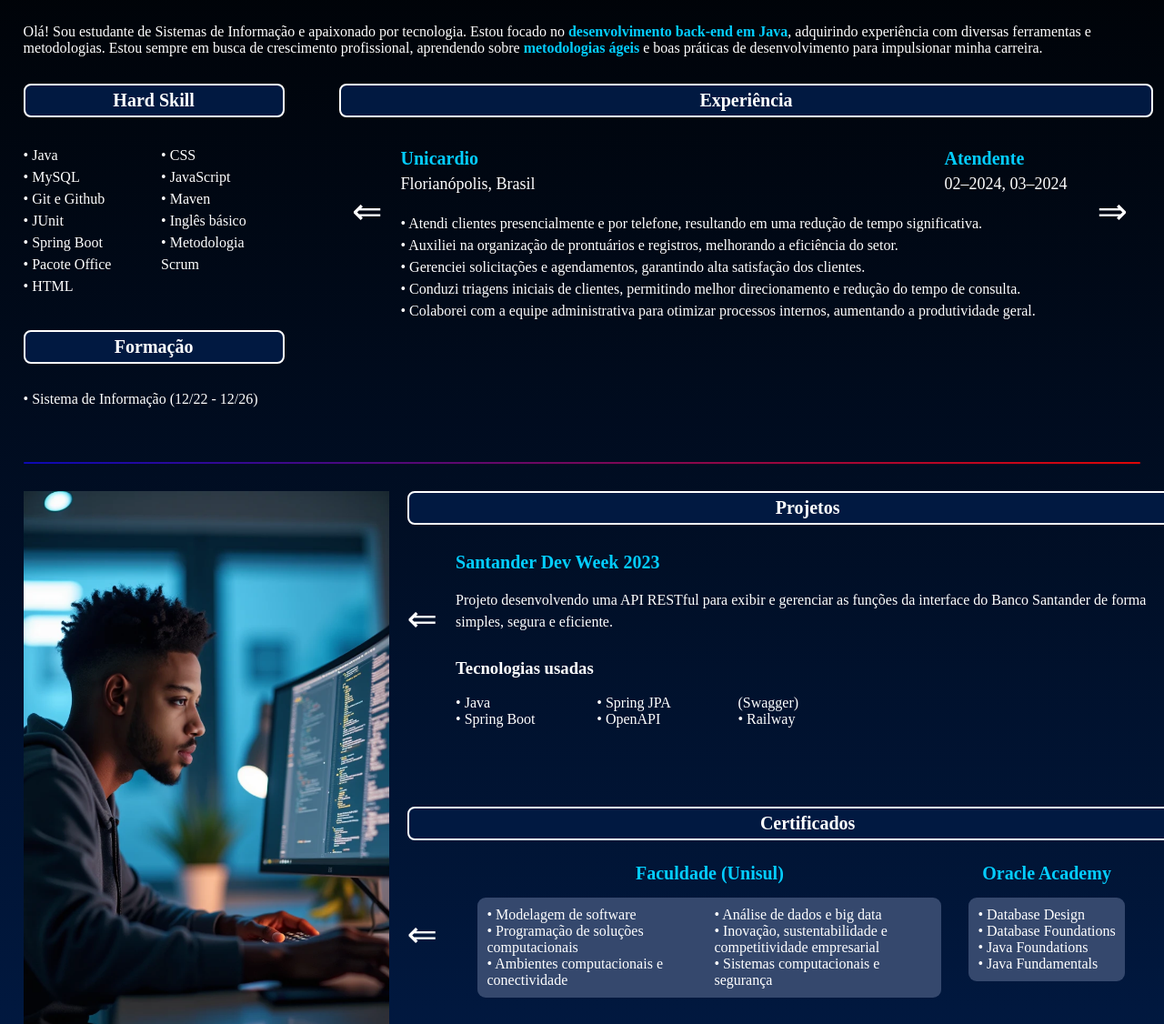
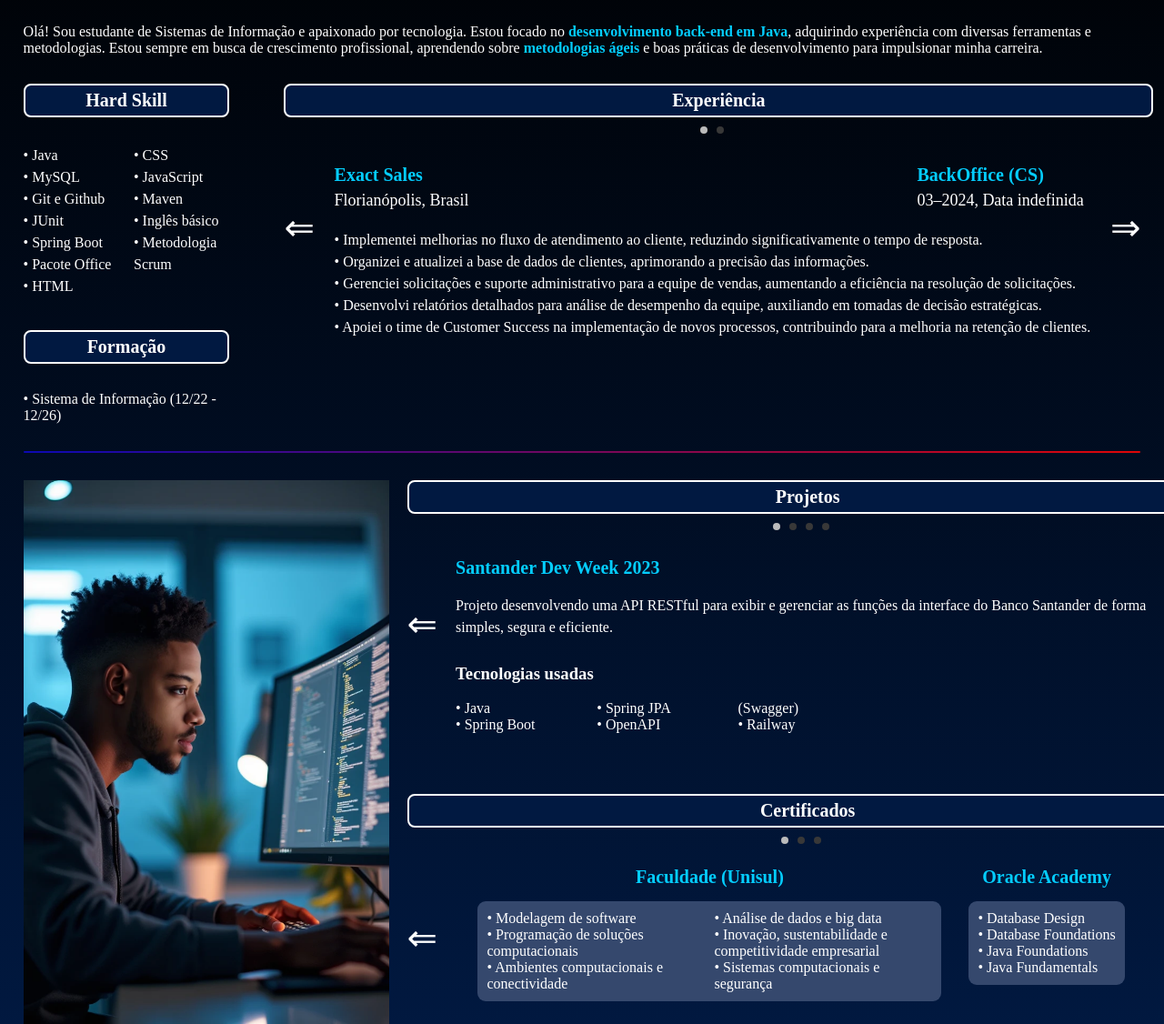
Before and after one commit to Viniciuss2004/Portifolio, a plain HTML site: page index.html in a window 1280 px wide. Shown: the part 180-1306 px from the top of the page at 91% size. Drawn offline with Linux system fonts and the light colour scheme.

Commit message:
Código organizado e Projeto concluido

```diff
--- a/index.html
+++ b/index.html
@@ -52,10 +52,30 @@
             <div class="experiencia-container">
                 <h1 class="titulo-experiencia">Experiência</h1>
 
+                <div class="bolinhas-container">
+                    <span class="bolinha-exp" id="1"></span>
+                    <span class="bolinha-exp" id="2"></span>
+                </div>
+
                 <div class="experiencia">
                         <button class="seta-exp" id="seta-dupla-esquerda-experiencias">&#8656;</button>
                     <div class="colunas-experiencias">
+
                         <div class="experiencia-item" id="experiencia-1">
+                            <p class="descricao-cabecalho">
+                                <strong>Exact Sales</strong><br>
+                                Florianópolis, Brasil<br>
+                                <strong>BackOffice (CS)<br></strong> 03–2024, Data indefinida<br>
+                            </p><br>
+                            <p class="descricao-experiencia">  • Implementei melhorias no fluxo de atendimento ao cliente, reduzindo significativamente o tempo de resposta.<br>
+                            • Organizei e atualizei a base de dados de clientes, aprimorando a precisão das informações.<br>
+                            • Gerenciei solicitações e suporte administrativo para a equipe de vendas, aumentando a eficiência na resolução de solicitações.<br>
+                            • Desenvolvi relatórios detalhados para análise de desempenho da equipe, auxiliando em tomadas de decisão estratégicas.<br>
+                            • Apoiei o time de Customer Success na implementação de novos processos, contribuindo para a melhoria na retenção de clientes.<br><br>
+                            </p>
+                        </div>
+
+                        <div class="experiencia-item" id="experiencia-2">
                             <p class="descricao-cabecalho">
                                 <strong>Unicardio</strong><br>
                                 Florianópolis, Brasil<br>
@@ -67,20 +87,6 @@
                                 • Gerenciei solicitações e agendamentos, garantindo alta satisfação dos clientes.<br>
                                 • Conduzi triagens iniciais de clientes, permitindo melhor direcionamento e redução do tempo de consulta.<br>
                                 • Colaborei com a equipe administrativa para otimizar processos internos, aumentando a produtividade geral.
-                            </p>
-                        </div>
-
-                        <div class="experiencia-item" id="experiencia-2">
-                            <p class="descricao-cabecalho">
-                                <strong>Exact Sales</strong><br>
-                                Florianópolis, Brasil<br>
-                                <strong>BackOffice (CS)<br></strong> 03–2024, Data indefinida<br>
-                            </p><br>
-                            <p class="descricao-experiencia">  • Implementei melhorias no fluxo de atendimento ao cliente, reduzindo significativamente o tempo de resposta.<br>
-                            • Organizei e atualizei a base de dados de clientes, aprimorando a precisão das informações.<br>
-                            • Gerenciei solicitações e suporte administrativo para a equipe de vendas, aumentando a eficiência na resolução de solicitações.<br>
-                            • Desenvolvi relatórios detalhados para análise de desempenho da equipe, auxiliando em tomadas de decisão estratégicas.<br>
-                            • Apoiei o time de Customer Success na implementação de novos processos, contribuindo para a melhoria na retenção de clientes.<br><br>
                             </p>
                         </div>
                     </div>
@@ -98,6 +104,13 @@
             <div class="lado-direito-container">
                 <div class="projeto-container">
                      <h1 class="titulo-projetos">Projetos</h1>
+
+                     <div class="bolinhas-container">
+                        <span class="bolinha-pro" id="1"></span>
+                        <span class="bolinha-pro" id="2"></span>
+                        <span class="bolinha-pro" id="3"></span>
+                        <span class="bolinha-pro" id="4"></span>
+                    </div>
 
                     <div class="projetos">
                         <button class="seta-pro" id="seta-dupla-esquerda-projetos">&#8656;</button>
@@ -171,59 +184,43 @@
                 <div class="certificados-container">
                     <h1 class="titulo-certificados">Certificados</h1>
 
+                    <div class="bolinhas-container">
+                        <span class="bolinha-cert" id="1"></span>
+                        <span class="bolinha-cert" id="2"></span>
+                        <span class="bolinha-cert" id="3"></span>
+                    </div>
+
                     <div class="certificados">
                         <button class="seta-cert" id="seta-dupla-esquerda-certificados">&#8656;</button>
                         <div class="colunas-certificados">
-
                             <div class="certificado-item" id="certificado-1">
                                 <div class="facul">
                                     <h1 class="titulo-facul"><strong> Faculdade (Unisul) </strong></h1>
-                                    <p class="facul-item"> • Modelagem de software<br>
-                                        • Programação de soluções computacionais<br>
-                                        • Ambientes computacionais e conectividade<br>
-                                        • Análise de dados e big data<br>
-                                        • Inovação, sustentabilidade e competitividade empresarial<br>
-                                        • Sistemas computacionais e segurança<br>
-                                    </p>
+                                    <p class="facul-item"> • Modelagem de software<br> • Programação de soluções computacionais<br> • Ambientes computacionais e conectividade<br> • Análise de dados e big data<br> • Inovação, sustentabilidade e competitividade empresarial<br> • Sistemas computacionais e segurança<br></p>
                                 </div>
                                 <div class="oracle">
                                     <h1 class="titulo-oracle"><strong> Oracle Academy </strong></h1>
-                                    <p class="oracle-item"> • Database Design<br>
-                                        • Database Foundations<br>
-                                        • Java Foundations<br>
-                                        • Java Fundamentals<br>
-                                    </p>
+                                    <p class="oracle-item"> • Database Design<br> • Database Foundations<br> • Java Foundations<br> • Java Fundamentals<br></p>
                                 </div>
                             </div>
-
                             <div class="certificado-item" id="certificado-2">
                                 <div class="alura">
                                     <h1 class="titulo-facul"><strong> Alura + Oracle </strong></h1>
-                                    <p class="alura-item"> • Programação G8 - ONE (HTML, CSS e Javascript)<br>
-                                        • Desenvolvimento pessoal G8 - ONE<br>
-                                    </p>
+                                    <p class="alura-item"> • Programação G8 - ONE (HTML, CSS e Javascript)<br> • Desenvolvimento pessoal G8 - ONE<br></p>
                                 </div>
                                 <div class="guanabara">
                                     <h1 class="titulo-oracle"><strong> Cursos em Vídeos </strong></h1>
-                                    <p class="video-item"> • MySQL (40h)<br>
-                                        • Excel (40h)<br>
-                                        • Inglês Módulo (1, 2 e 3)<br>
-                                    </p>
+                                    <p class="video-item"> • MySQL (40h)<br> • Excel (40h)<br> • Inglês Módulo (1, 2 e 3)<br></p>
                                 </div>
                             </div>
-
                             <div class="certificado-item" id="certificado-3">
                                 <div class="dio">
                                     <h1 class="titulo-facul"><strong> Digital Innovation One (DIO) </strong></h1>
-                                    <p class="dio-item"> • Claro - Java com Spring Boot<br>
-                                        • Potência Tech powered by iFood - Java<br>
-                                    </p>
+                                    <p class="dio-item"> • Claro - Java com Spring Boot<br> • Potência Tech powered by iFood - Java<br></p>
                                 </div>
                                 <div class="fluencypass">
                                     <h1 class="titulo-oracle"><strong> FluencyPass </strong></h1>
-                                    <p class="fluencypass-item"> • Beginner 1<br>
-                                        • Beginner 2<br>
-                                    </p>
+                                    <p class="fluencypass-item"> • Beginner 1<br> • Beginner 2<br></p>
                                 </div>
                             </div>
                         </div>
@@ -232,7 +229,6 @@
                 </div>
             </div>
         </div>
-     </div>
     </main>
 
     <footer></footer>
--- a/script.js
+++ b/script.js
@@ -4,11 +4,20 @@ document.addEventListener("DOMContentLoaded", function () {
 
     let currentIndexExperiencia = 0;
     const experiencias = document.querySelectorAll(".experiencia-item");
+    const bolinhasExp = document.querySelectorAll(".bolinha-exp");
     const totalExperiencias = experiencias.length;
 
     function mostrarExperiencia(index) {
         experiencias.forEach((experiencia, i) => {
             experiencia.style.display = i === index ? "block" : "none";
+        });
+
+        bolinhasExp.forEach((bolinhasExp, i) => {
+            if (i === index) {
+                bolinhasExp.classList.add("ativa");
+            } else {
+                bolinhasExp.classList.remove("ativa");
+            }
         });
     }
 
@@ -28,12 +37,23 @@ document.addEventListener("DOMContentLoaded", function () {
 
     let currentIndexProjeto = 0;
     const projetos = document.querySelectorAll(".projeto-item");
+    const bolinhasPro = document.querySelectorAll(".bolinha-pro");
     const totalProjetos = projetos.length;
 
     function mostrarProjeto(index) {
-        projetos.forEach((projeto, i) => {
-            projeto.style.display = i === index ? "block" : "none";
-        });
+
+        projetos.forEach((projetos, i) => {
+        projetos.style.display = i === index ? "block" : "none";
+    });
+
+    bolinhasPro.forEach((bolinhasPro, i) => {
+        if (i === index) {
+            bolinhasPro.classList.add("ativa");
+        } else {
+            bolinhasPro.classList.remove("ativa");
+        }
+    });
+
     }
 
     document.querySelector("#seta-dupla-direita-projetos").addEventListener("click", function () {
@@ -52,11 +72,21 @@ document.addEventListener("DOMContentLoaded", function () {
 
     let currentIndexCertificado = 0;
     const certificados = document.querySelectorAll(".certificado-item");
+    const bolinhasCert = document.querySelectorAll(".bolinha-cert");
     const totalCertificados = certificados.length;
 
     function mostrarCertificado(index) {
+
         certificados.forEach((certificado, i) => {
             certificado.style.display = i === index ? "flex" : "none";
+        });
+
+        bolinhasCert.forEach((bolinhasCert, i) => {
+            if (i === index) {
+                bolinhasCert.classList.add("ativa");
+            } else {
+                bolinhasCert.classList.remove("ativa");
+            }
         });
     }
 
--- a/style.css
+++ b/style.css
@@ -116,7 +116,7 @@ body {
 }
 
 .formacao {
-    margin-bottom: 60px;
+    margin-bottom: 30px;
 }
 
 .titulo-experiencia, .titulo-projetos, .titulo-certificados {
@@ -144,6 +144,13 @@ body {
     padding: 5px;
     border-radius: 8px;
     background-color: #011941;
+}
+
+.colunas-experiencias {
+    display: flex;
+    justify-content: center;
+    max-width: 100%;
+    width:835px;
 }
 
 .descricao-cabecalho {
@@ -247,7 +254,7 @@ strong {
 }
 
 .projeto-item {
-    max-height: 180px;
+    max-height: 160px;
 }
 
 .certificados-container {
@@ -272,7 +279,7 @@ strong {
     display: flex;
     justify-content: center;
     max-width: 100%;
-    width:760px ;
+    width:760px;
 
     .facul-item, .oracle-item, .alura-item, .video-item, .dio-item, .fluencypass-item  {
         max-width: 550px;
@@ -281,7 +288,6 @@ strong {
         border-radius: 9px;
         padding: 10px;
     }
-
     .facul-item{
         max-width: 490px;
         columns: 2;
@@ -328,3 +334,24 @@ strong {
 #seta-dupla-direita-experiencias, #seta-dupla-direita-projetos, #seta-dupla-direita-certificados {
     height: 0;
 }
+
+.bolinhas-container {
+    display: flex;
+    justify-content: center;
+    margin-top: -20px;
+    margin-bottom: 30px;
+}
+
+.bolinha-cert, .bolinha-pro, .bolinha-exp {
+    width: 8px;
+    height: 8px;
+    margin: 0 5px;
+    background-color: #383838;
+    border-radius: 50%;
+    cursor: pointer;
+    transition: background-color 0.3s;
+}
+
+.bolinha-cert.ativa, .bolinha-pro.ativa, .bolinha-exp.ativa {
+    background-color: #bbb;
+}
```
